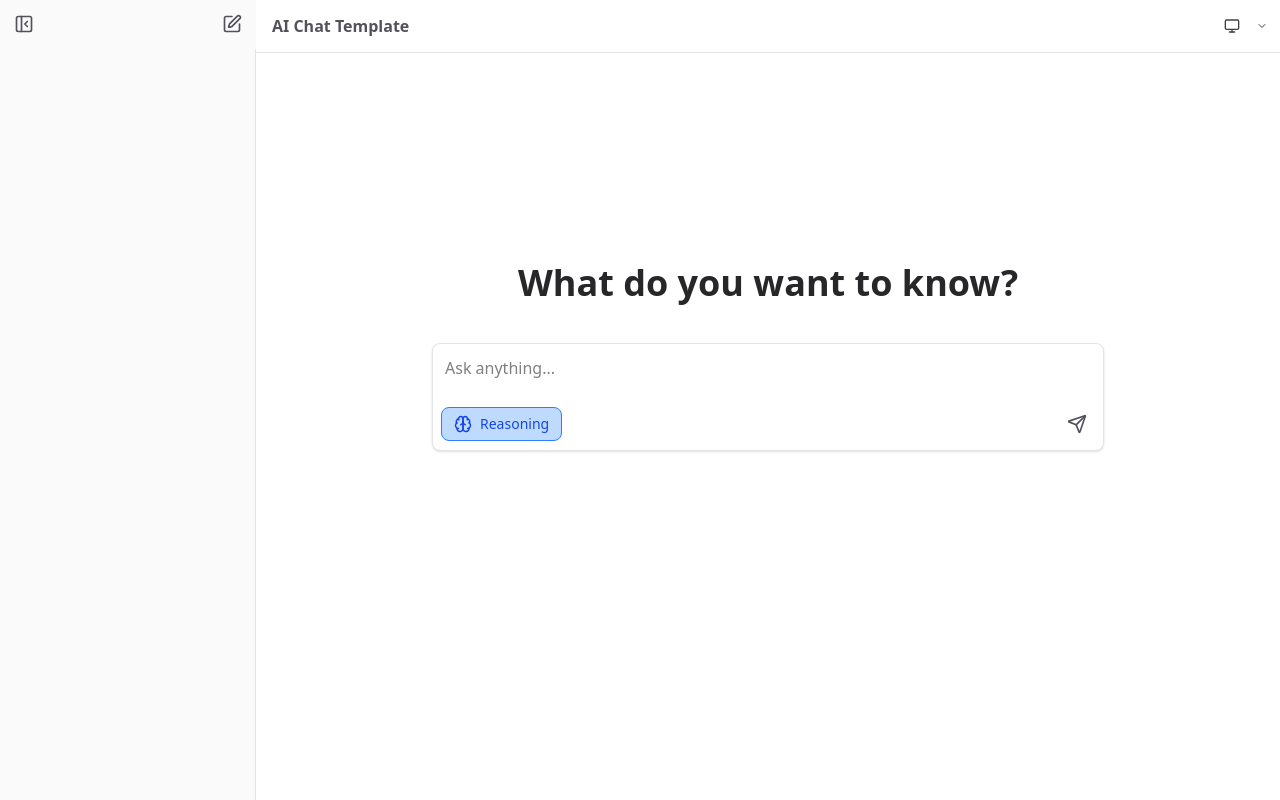
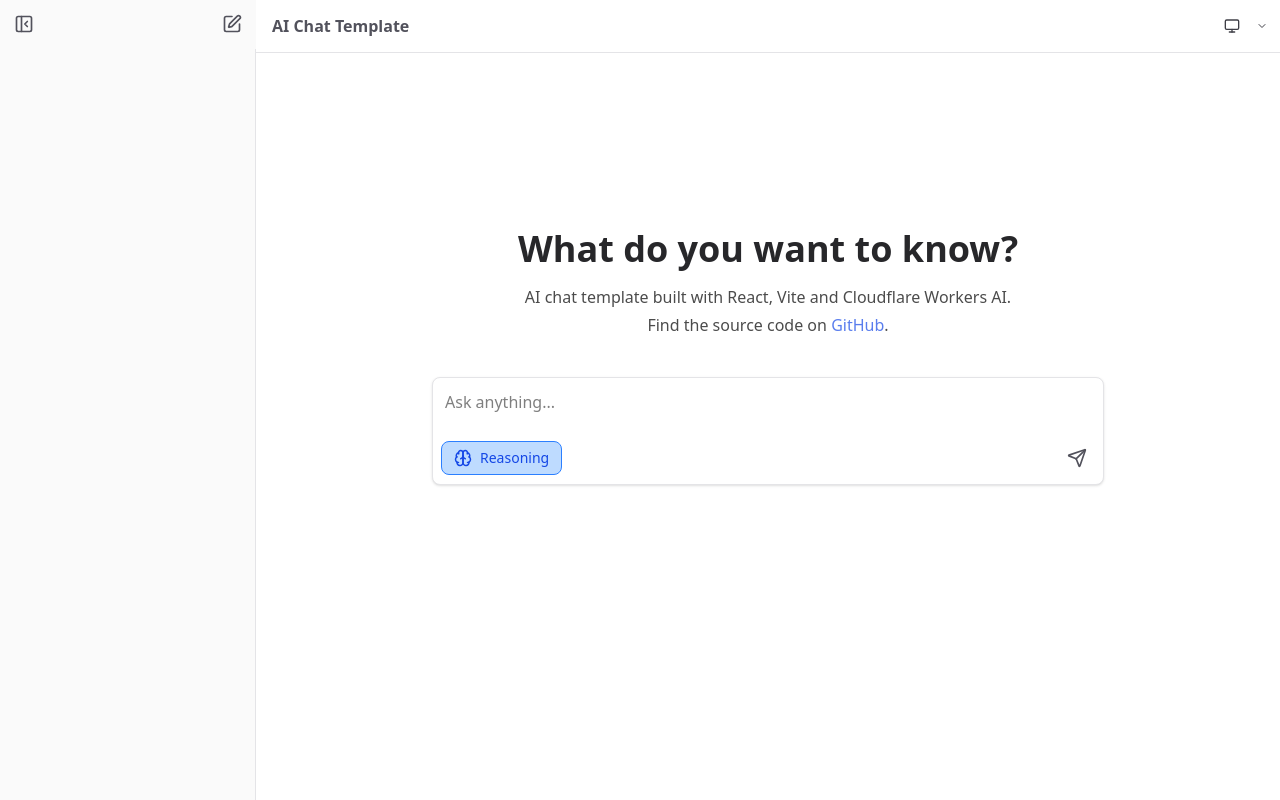
Before and after one commit to geelen/ai-chat-template, a React (Vite) app: page / in a window 1280 px wide. Built offline with nearby package versions, Linux system fonts and the light colour scheme.

Commit message:
Add description to home page

```diff
--- a/src/components/ConversationThread.tsx
+++ b/src/components/ConversationThread.tsx
@@ -158,6 +158,22 @@ const ConversationThread: React.FC<ConversationThreadProps> = ({
               <h1 className="text-4xl font-semibold text-zinc-800 dark:text-zinc-200">
                 What do you want to know?
               </h1>
+              <div className="mt-4">
+                <h2 className="mt-2 text-md opacity-70 dark:text-zinc-400">
+                  AI chat template built with React, Vite and Cloudflare Workers
+                  AI.
+                  <div className="mt-1 w-full">
+                    Find the source code on{" "}
+                    <a
+                      className="text-blue-700"
+                      href="https://github.com/thomasgauvin/ai-chat-template"
+                    >
+                      GitHub
+                    </a>
+                    .
+                  </div>
+                </h2>
+              </div>
             </div>
           ) : (
             <div className="py-4 px-4 space-y-4">
```
